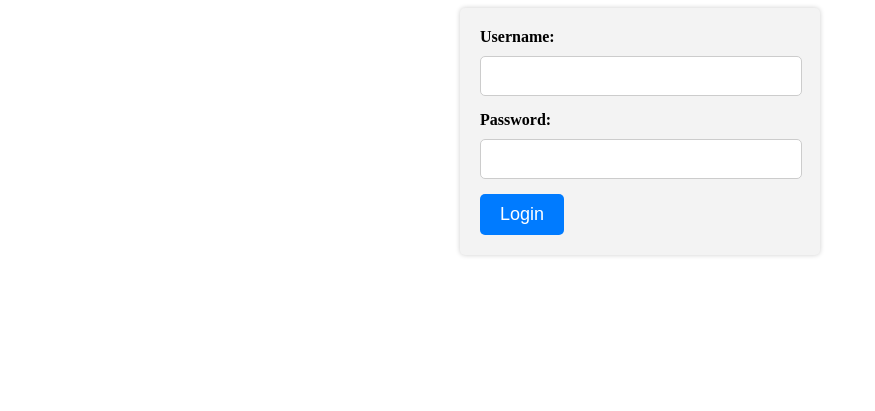
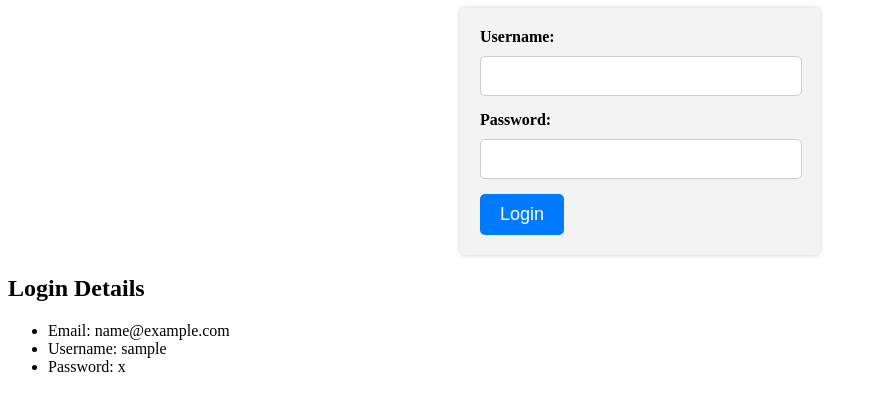
Before and after one commit to s3632442/eb-flask, a Flask app: template templates/login.html in a window 1280 px wide. Shown: the top 411 px of the page, without its empty margins (0-875 px from the left). Run offline with Flask 3, Linux system fonts and the light colour scheme; the template is opened without the code that fills it: most values are stand-ins (such as "Sample title", 1, 10 or a date in 2020).

Commit message:
login working

```diff
--- a/application.py
+++ b/application.py
@@ -1,18 +1,144 @@
-from flask import Flask, redirect, request, render_template
+from flask import Flask, redirect, request, render_template, flash
+
+
+import boto3
 
 app = Flask(__name__, static_url_path='/static')
+app.secret_key = 'ac3b06a1-6db9-4e2a-b74a-ea24572ed710'
+
 
 @app.route("/")
 def home():
     return redirect("/login")
 
+def read_all_entities(table_name):
+    # Initialize the DynamoDB resource
+    dynamodb = boto3.resource('dynamodb')
+
+    # Get a reference to the DynamoDB table
+    table = dynamodb.Table(table_name)
+
+    try:
+        # Use the scan method to read all items from the table
+        response = table.scan()
+
+        # Check if the scan was successful
+        if response['ResponseMetadata']['HTTPStatusCode'] == 200:
+            # Return the list of items
+            return response.get('Items', [])
+        else:
+            print("Error scanning the table.")
+            return []
+    except Exception as e:
+        print("An error occurred:", e)
+        return []
+
 @app.route("/login", methods=["GET", "POST"])
 def login():
+    login_details = []  # Initialize an empty list for login details
+
+    # Retrieve login details from DynamoDB
+    table_name = 'Login'  # Replace with your table name
+    login_details = read_all_entities(table_name)  # Get login details
+
     if request.method == "POST":
-        # Add code here to handle the login form submission
-        # You can check the username and password and redirect to another page on successful login.
-        return "Login successful, redirect to another page."
-    return render_template("login.html")
+        provided_username = request.form.get("username")
+        provided_password = request.form.get("password")
 
-if __name__ == "__main__":
+        for entity in login_details:
+            if (
+                provided_username == entity["user_name"] and
+                provided_password == entity["password"]
+            ):
+                # Valid credentials, redirect to user-home page
+                flash("Logged in")
+                return redirect("/user-home")
+
+        # Invalid credentials, show an error message
+        flash("Invalid username or password")
+
+    return render_template("login.html", login_details=login_details)
+
+@app.route("/user-home")
+def user_home():
+    return render_template("user-home.html")
+
+def create_login_table(dynamodb=None):
+    if not dynamodb:
+        dynamodb = boto3.resource('dynamodb')
+
+    table_name = 'Login'
+    table = dynamodb.Table(table_name)
+
+    # Check if the table exists
+    if table.table_status != 'ACTIVE':
+        # Table doesn't exist, so create it
+        table = dynamodb.create_table(
+            TableName=table_name,
+            KeySchema=[
+                {
+                    'AttributeName': 'email',
+                    'KeyType': 'HASH'  # Partition key
+                },
+            ],
+            AttributeDefinitions=[
+                {
+                    'AttributeName': 'email',
+                    'AttributeType': 'S'
+                },
+            ],
+            ProvisionedThroughput={
+                'ReadCapacityUnits': 10,
+                'WriteCapacityUnits': 10
+            }
+        )
+        # Wait for the table to be created (this can take some time)
+        table.wait_until_exists()
+
+    return table
+
+
+def generate_password(i):
+    # Generate the password using a loop, similar to your old example
+    return ''.join(str(j % 10) for j in range(i, i + 6))
+
+def delete_all_logins(dynamodb=None):
+    if not dynamodb:
+        dynamodb = boto3.resource('dynamodb')
+
+    table = dynamodb.Table('Login')
+
+    # Use scan to get all items in the table
+    response = table.scan()
+    items = response.get('Items', [])
+
+    # Delete each item
+    for item in items:
+        table.delete_item(Key={'email': item['email']})
+
+def insert_initial_logins(dynamodb=None):
+    if not dynamodb:
+        dynamodb = boto3.resource('dynamodb')
+
+    # Delete all existing login entities
+    delete_all_logins(dynamodb)
+
+    table = dynamodb.Table('Login')
+    for i in range(10):
+        email = f"s3######{i}@student.rmit.edu.au"
+        username = f"Firstname Lastname{i}"
+        password = generate_password(i)
+
+        item = {
+            'email': email,
+            'user_name': username,
+            'password': password
+        }
+
+        table.put_item(Item=item)
+
+
+if __name__ == '__main__':
+    login_table = create_login_table()
+    insert_initial_logins()
     app.run(host='0.0.0.0')
--- a/templates/login.html
+++ b/templates/login.html
@@ -9,11 +9,23 @@
             <label for="username">Username:</label>
             <input type="text" name="username" id="username" required>
             <br>
-            <label for "password">Password:</label>
+            <label for="password">Password:</label>
             <input type="password" name="password" id="password" required>
             <br>
             <input type="submit" value="Login">
         </form>
     </div>
+
+    <div class="login-details">
+        <h2>Login Details</h2>
+        <ul>
+            {% for login_detail in login_details %}
+                <li>Email: {{ login_detail.email }}</li>
+                <li>Username: {{ login_detail.user_name }}</li>
+                <li>Password: {{ login_detail.password }}</li>
+                <br>
+            {% endfor %}
+        </ul>
+    </div>
 </body>
 </html>
```
Also changed, not shown: templates/user-home.html (added, +10 -0 lines), 1 other file.
